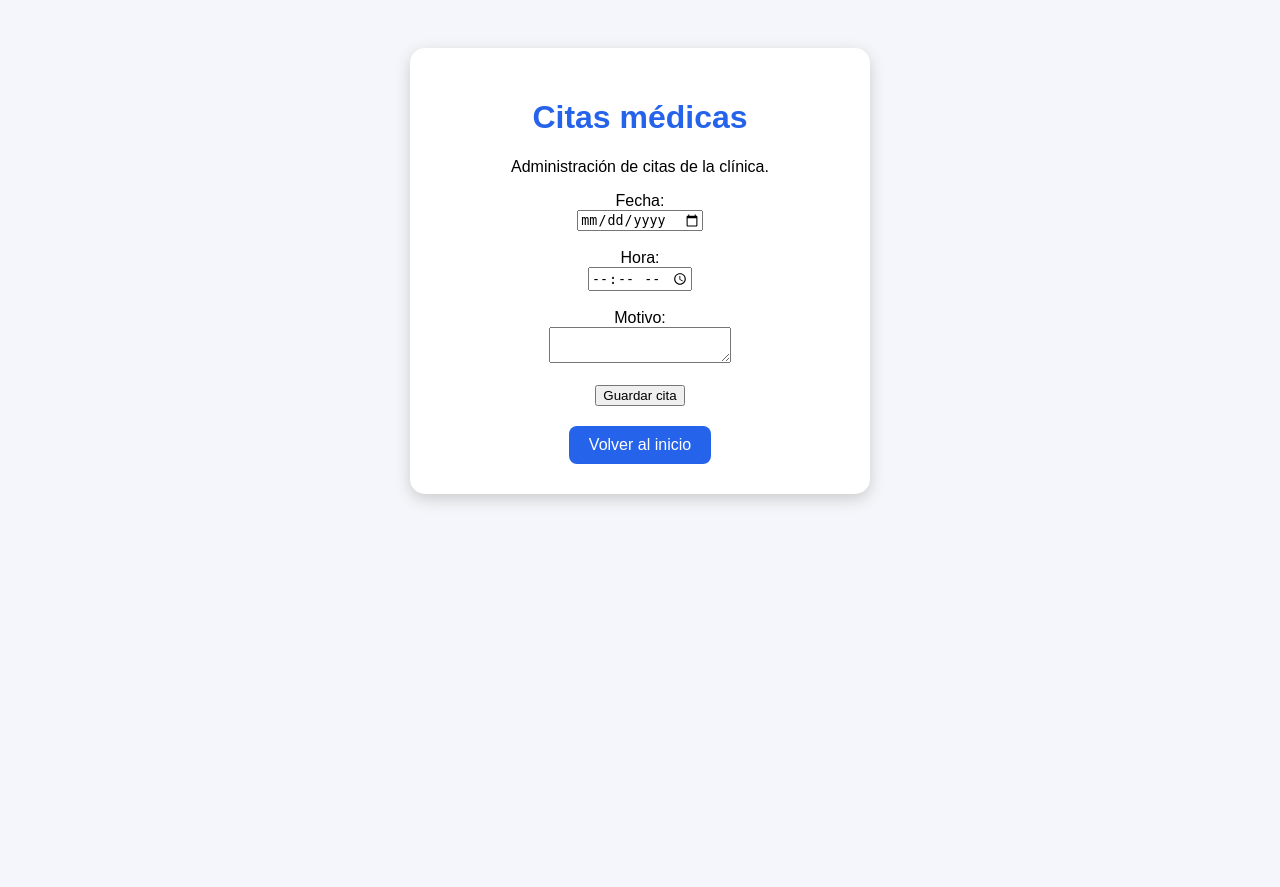
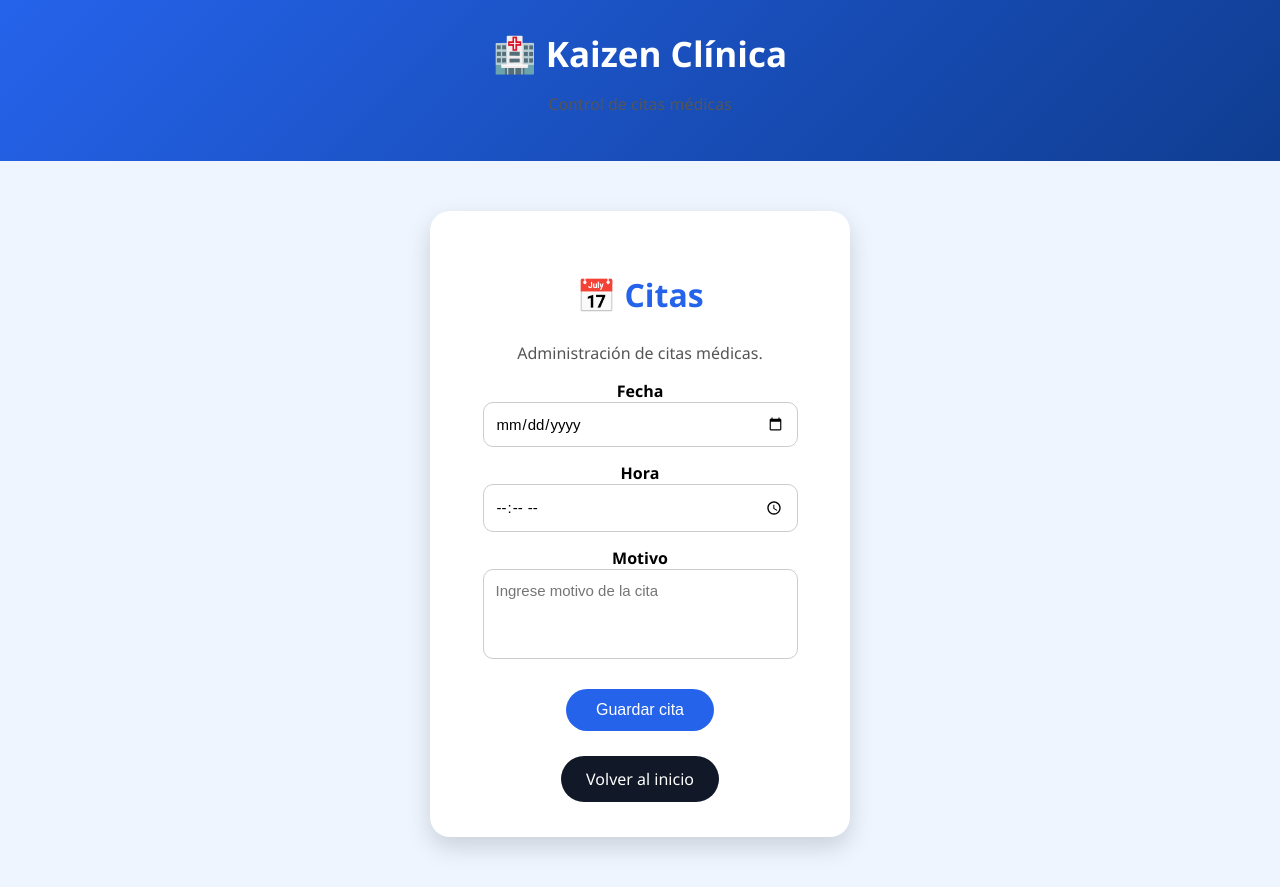
Before and after one commit to dreadla/kaizen-clinica, a Django app: page /citas/ in a window 1280 px wide. Before the commit the page ends 504 px from the top, so only its background shows below. Run offline with Django 5.2, Linux system fonts and the light colour scheme.

Commit message:
Mejorar diseño interfaz clinica

```diff
--- a/api_personas/templates/api_personas/citas.html
+++ b/api_personas/templates/api_personas/citas.html
@@ -4,79 +4,274 @@
 <head>
 
 <meta charset="UTF-8">
-
-<title>Citas</title>
+<title>Citas - Kaizen Clínica</title>
 
 <style>
 
-body{
-font-family:Arial;
-background:#f4f6fb;
-text-align:center;
-padding:40px;
+*{
+box-sizing:border-box;
 }
 
-.card{
-background:white;
-padding:30px;
-width:400px;
-margin:auto;
-border-radius:15px;
-box-shadow:0 5px 15px #ccc;
+
+body{
+
+margin:0;
+
+font-family:'Segoe UI',Arial,sans-serif;
+
+background:#eef5ff;
+
 }
 
-h1{
-color:#2563eb;
+
+
+header{
+
+background:linear-gradient(135deg,#2563eb,#0f3d91);
+
+color:white;
+
+text-align:center;
+
+padding:30px;
+
 }
 
+
+
+header h1{
+
+margin:0;
+
+font-size:35px;
+
+}
+
+
+
+.card{
+
+background:white;
+
+width:420px;
+
+margin:50px auto;
+
+padding:35px;
+
+border-radius:20px;
+
+box-shadow:0 10px 25px rgba(0,0,0,.15);
+
+text-align:center;
+
+}
+
+
+
+h2{
+
+color:#2563eb;
+
+font-size:32px;
+
+}
+
+
+
+p{
+
+color:#555;
+
+}
+
+
+
+label{
+
+font-weight:bold;
+
+display:block;
+
+margin-top:15px;
+
+}
+
+
+
+input, textarea{
+
+width:90%;
+
+padding:12px;
+
+border-radius:10px;
+
+border:1px solid #ccc;
+
+font-size:15px;
+
+font-family:Arial;
+
+}
+
+
+
+textarea{
+
+height:90px;
+
+resize:none;
+
+}
+
+
+
+input:focus, textarea:focus{
+
+outline:none;
+
+border-color:#2563eb;
+
+}
+
+
+
+button{
+
+margin-top:25px;
+
+background:#2563eb;
+
+color:white;
+
+border:none;
+
+padding:12px 30px;
+
+border-radius:25px;
+
+font-size:16px;
+
+cursor:pointer;
+
+}
+
+
+
+button:hover{
+
+background:#0f3d91;
+
+}
+
+
+
 a{
+
 display:inline-block;
-margin-top:20px;
-background:#2563eb;
+
+margin-top:25px;
+
+background:#111827;
+
 color:white;
-padding:10px 20px;
+
+padding:12px 25px;
+
+border-radius:25px;
+
 text-decoration:none;
-border-radius:8px;
+
 }
+
+
+
+a:hover{
+
+background:#374151;
+
+}
+
 
 </style>
 
 </head>
 
 
+
 <body>
+
+
+
+<header>
+
+<h1>🏥 Kaizen Clínica</h1>
+
+<p>Control de citas médicas</p>
+
+</header>
+
+
 
 
 <div class="card">
 
-<h1>Citas médicas</h1>
-
-<p>Administración de citas de la clínica.</p>
 
 
-<label>Fecha:</label><br>
-<input type="date"><br><br>
+<h2>📅 Citas</h2>
 
 
-<label>Hora:</label><br>
-<input type="time"><br><br>
+
+<p>
+Administración de citas médicas.
+</p>
 
 
-<label>Motivo:</label><br>
-<textarea></textarea><br><br>
+
+<form>
 
 
-<button>Guardar cita</button>
+
+<label>Fecha</label>
+
+<input type="date">
 
 
-<br>
 
-<a href="/">Volver al inicio</a>
+<label>Hora</label>
+
+<input type="time">
+
+
+
+<label>Motivo</label>
+
+<textarea placeholder="Ingrese motivo de la cita"></textarea>
+
+
+
+<button>
+Guardar cita
+</button>
+
+
+
+</form>
+
+
+
+
+<a href="/">
+Volver al inicio
+</a>
+
 
 
 </div>
 
 
+
 </body>
 
 </html>
```
Also changed, not shown: api_personas/templates/api_personas/medicos.html (+184 -30 lines), api_personas/templates/api_personas/tratamientos.html (+202 -29 lines).
